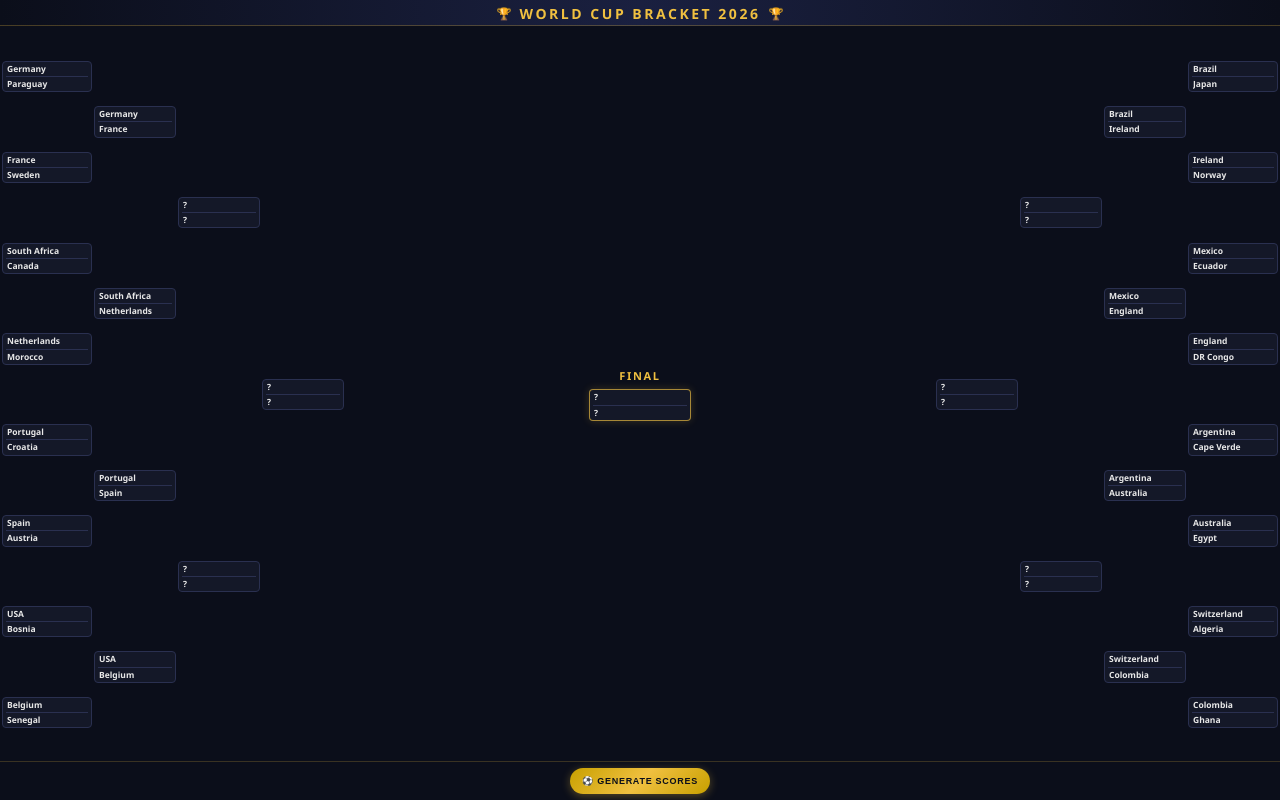
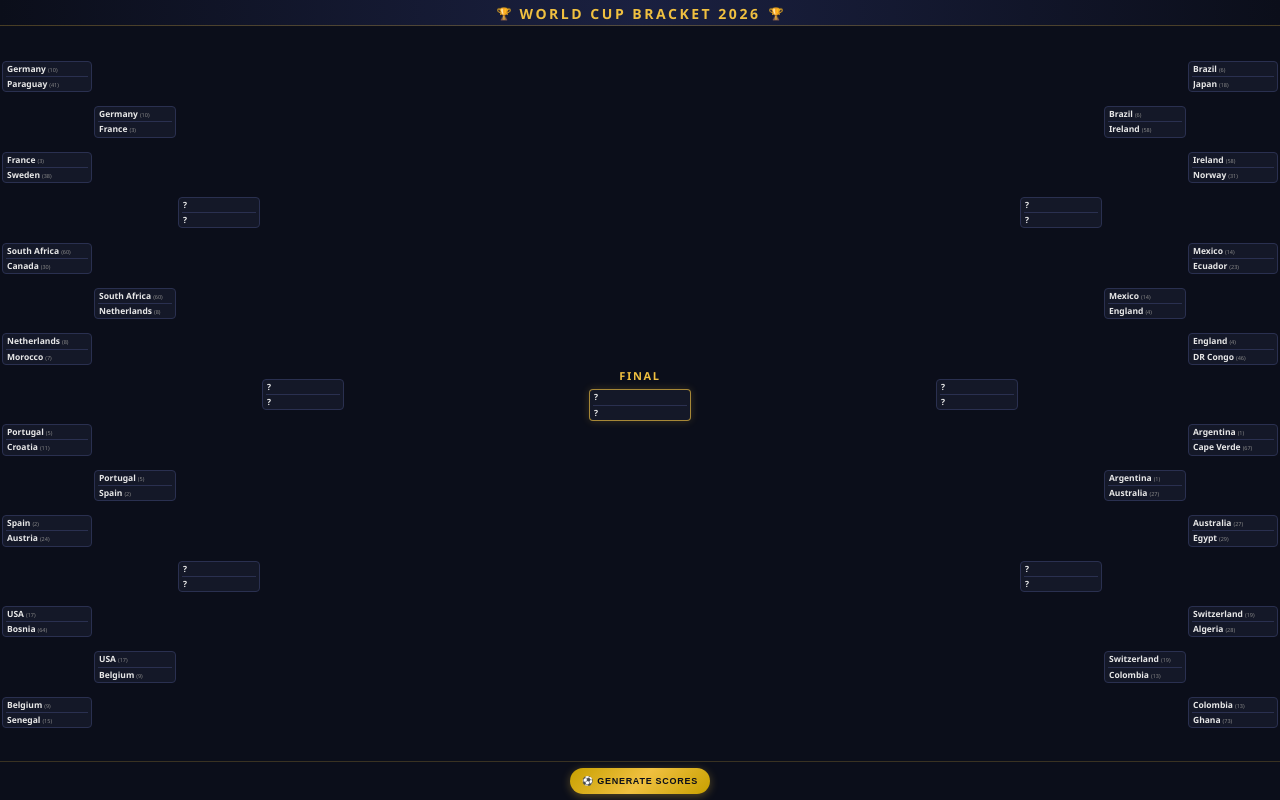
Before and after one commit to programmercintasunnah/wc2026-bracket, a React (Vite) app: page / in a window 1280 px wide. Built offline with nearby package versions, Linux system fonts and the light colour scheme.

Commit message:
feat: show FIFA ranking next to team name in bracket

```diff
--- a/src/App.css
+++ b/src/App.css
@@ -143,6 +143,13 @@ html, body, #root {
   text-overflow: ellipsis;
   flex: 1;
   line-height: 1.2;
+}
+
+.rank {
+  font-size: 0.65em;
+  font-weight: 500;
+  color: #888;
+  margin-left: 2px;
 }
 
 .score {
--- a/src/App.jsx
+++ b/src/App.jsx
@@ -109,7 +109,10 @@ function MatchCard({ match }) {
   return (
     <div className="match-card">
       <div className={`team ${hasScore && !t1Won ? "loser" : ""}`}>
-        <span className="tname">{t1}</span>
+        <span className="tname">
+          {t1}
+          {FIFA_RANKINGS[t1] != null && <span className="rank">({FIFA_RANKINGS[t1]})</span>}
+        </span>
         {hasScore && (
           <span className="score">
             {s1}{pen && t1Won && <span className="pen-badge">(P)</span>}
@@ -118,7 +121,10 @@ function MatchCard({ match }) {
       </div>
       <div className="divider" />
       <div className={`team ${hasScore && !t2Won ? "loser" : ""}`}>
-        <span className="tname">{t2}</span>
+        <span className="tname">
+          {t2}
+          {FIFA_RANKINGS[t2] != null && <span className="rank">({FIFA_RANKINGS[t2]})</span>}
+        </span>
         {hasScore && (
           <span className="score">
             {s2}{pen && t2Won && <span className="pen-badge">(P)</span>}
```
